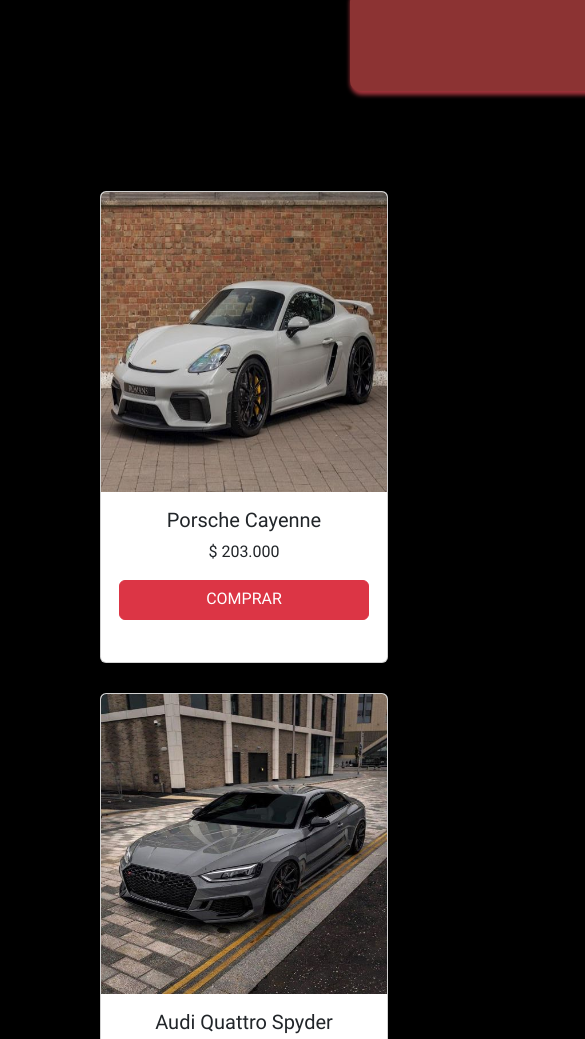
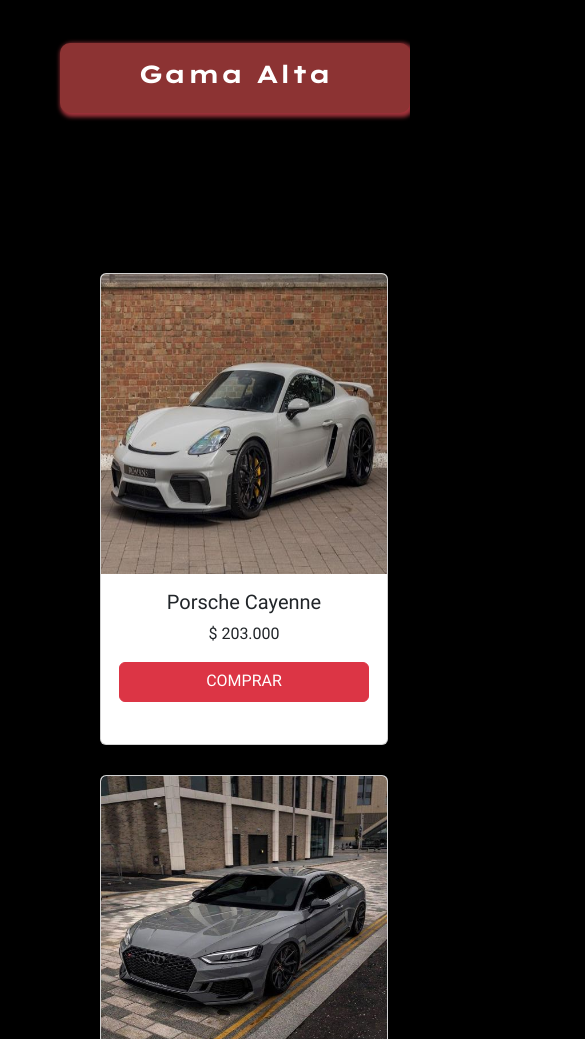
Before and after one commit to brunosqueo/EntregaFinal-BrunoJara, a website: page pages/compra.html in a window 390 px wide. Shown: the part 873-1912 px from the top of the page, 585 px wide, since content can reach past the window. Drawn offline with nearby package versions, Linux system fonts and the light colour scheme.

Commit message:
solucionando errores del head

```diff
--- a/pages/compra.html
+++ b/pages/compra.html
@@ -8,7 +8,7 @@
     <link rel="shortcut icon" href="../img/inicio/icono.png" type="image/x-icon" />
     <link rel="stylesheet" href="../css/bootstrap.min.css" />
     <script src="../js/bootstrap.bundle.min.js"></script>
-    <link rel="stylesheet" type="" href="../css/estilos.css" />
+    <link rel="stylesheet" href="../css/style.css.css" />
     <link href="https://unpkg.com/aos@2.3.1/dist/aos.css" rel="stylesheet">
     <script src="https://unpkg.com/aos@2.3.1/dist/aos.js"></script>
 </head>
--- a/scss/_query.scss
+++ b/scss/_query.scss
@@ -106,6 +106,16 @@
             }
     }
 
+    .gama-compra{
+        display: flex;
+        justify-content: center;
+        align-items: center;
+        flex-direction: column;
+        width: 350px;
+        height: 70px;
+        margin: 60px;
+    }
+
 }
 
 /* MEDIA QUERY PAGE NOSOTROS */
```
Also changed, not shown: index.html (+1 -1 lines), pages/catalogo.html (+1 -1 lines), pages/contacto.html (+1 -1 lines), pages/nosotros.html (+1 -1 lines), css/style.css.css, 2 other files.
